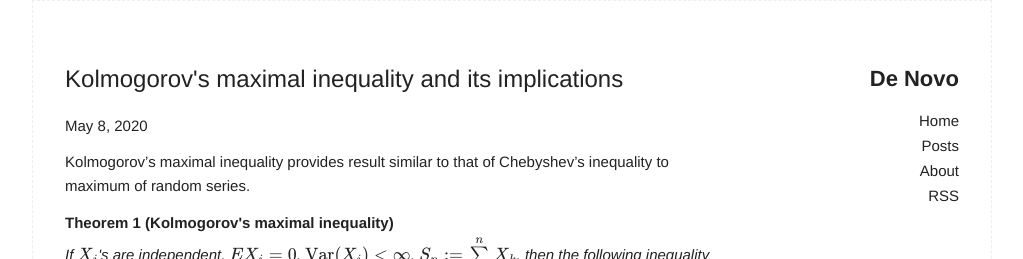
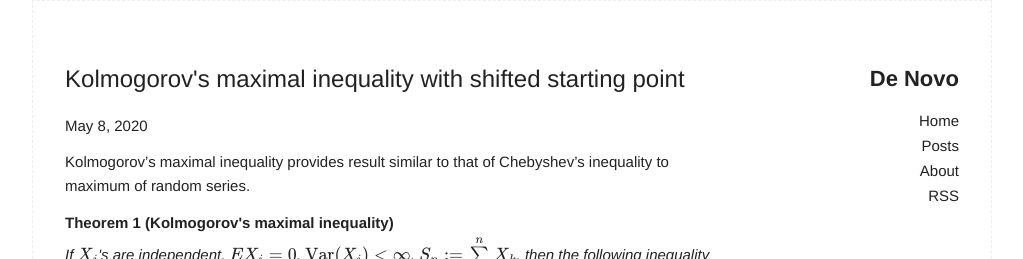
Before and after one commit to naturale0/naturale0.github.io, a Jekyll site: the page built from _posts/2020-05-08-Kolmogorov's maximal inequality with shifted starting point.md, in a window 1280 px wide. Shown: the top 259 px of the page, without its empty margins (128-1151 px from the left). Built offline with Jekyll 4.4.1, drawn with Linux system fonts in a browser that asks for light colours; formulas are drawn with MathJax 3; comment, search, counter and statistics services are not loaded.

Commit message:
post kolmogorov maximal ineq

```diff
--- a/_posts/2020-05-08-Kolmogorov's maximal inequality and implications.md
+++ b/_posts/2020-05-08-Kolmogorov's maximal inequality with shifted starting point.md
@@ -1,6 +1,6 @@
 ---
 layout: post
-title:  "Kolmogorov's maximal inequality and its implications"
+title:  "Kolmogorov's maximal inequality with shifted starting point"
 date:   2020-05-09 01:12:00 +0900
 categories: probability
 ---
```
Also changed, not shown: 4 other files.
